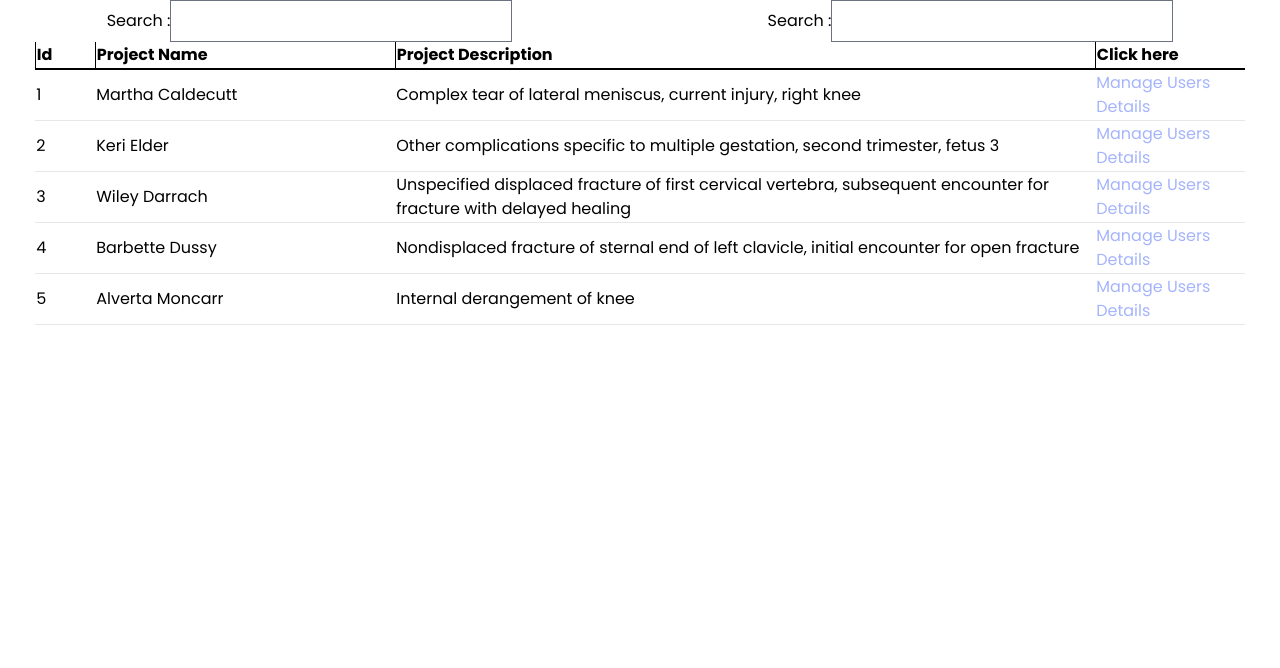
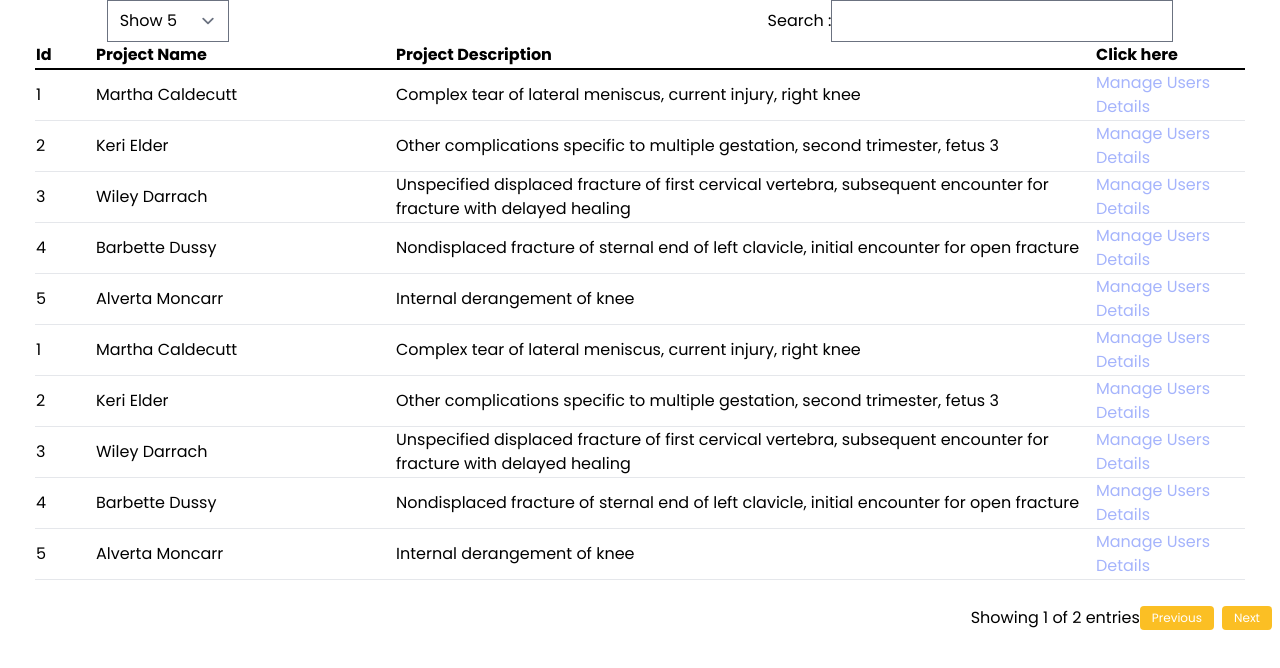
Before and after one commit to blooming-volcanoes/grab-bug-client, a Next.js app: page /dashboard/projectDescription in a window 1280 px wide. Shown: the top 668 px of the page. Built offline with nearby package versions, Linux system fonts and the light colour scheme; what tw-elements would draw is missing.

Commit message:
sorting, searching, pagination, entries functionality done

```diff
--- a/src/components/Dashboard/ProjectDescription/MOCK_DATA.json
+++ b/src/components/Dashboard/ProjectDescription/MOCK_DATA.json
@@ -1,4 +1,64 @@
 [
+    {
+        "id": 1,
+        "project_name": "Martha Caldecutt",
+        "project_description": "Complex tear of lateral meniscus, current injury, right knee",
+        "event": null
+    },
+    {
+        "id": 2,
+        "project_name": "Keri Elder",
+        "project_description": "Other complications specific to multiple gestation, second trimester, fetus 3",
+        "event": null
+    },
+    {
+        "id": 3,
+        "project_name": "Wiley Darrach",
+        "project_description": "Unspecified displaced fracture of first cervical vertebra, subsequent encounter for fracture with delayed healing",
+        "event": null
+    },
+    {
+        "id": 4,
+        "project_name": "Barbette Dussy",
+        "project_description": "Nondisplaced fracture of sternal end of left clavicle, initial encounter for open fracture",
+        "event": null
+    },
+    {
+        "id": 5,
+        "project_name": "Alverta Moncarr",
+        "project_description": "Internal derangement of knee",
+        "event": null
+    },
+    {
+        "id": 1,
+        "project_name": "Martha Caldecutt",
+        "project_description": "Complex tear of lateral meniscus, current injury, right knee",
+        "event": null
+    },
+    {
+        "id": 2,
+        "project_name": "Keri Elder",
+        "project_description": "Other complications specific to multiple gestation, second trimester, fetus 3",
+        "event": null
+    },
+    {
+        "id": 3,
+        "project_name": "Wiley Darrach",
+        "project_description": "Unspecified displaced fracture of first cervical vertebra, subsequent encounter for fracture with delayed healing",
+        "event": null
+    },
+    {
+        "id": 4,
+        "project_name": "Barbette Dussy",
+        "project_description": "Nondisplaced fracture of sternal end of left clavicle, initial encounter for open fracture",
+        "event": null
+    },
+    {
+        "id": 5,
+        "project_name": "Alverta Moncarr",
+        "project_description": "Internal derangement of knee",
+        "event": null
+    },
     {
         "id": 1,
         "project_name": "Martha Caldecutt",
--- a/src/components/Dashboard/ProjectDescription/ProjectDescriptionTable.js
+++ b/src/components/Dashboard/ProjectDescription/ProjectDescriptionTable.js
@@ -4,7 +4,7 @@
 /* eslint-disable react/jsx-props-no-spreading */
 import Link from "next/link";
 import React, { useMemo } from "react";
-import { useGlobalFilter, useSortBy, useTable } from "react-table";
+import { useGlobalFilter, usePagination, useSortBy, useTable } from "react-table";
 import COLUMNS from "./column";
 import GlobalFilter from "./GlobalFilter";
 import MOCK_DATA from "./MOCK_DATA.json";
@@ -18,23 +18,38 @@ function ProjectDescriptionTable() {
         getTableBodyProps,
         headerGroups,
         footerGroups,
-        rows,
+
+        page,
+        nextPage,
+        previousPage,
         prepareRow,
         state, // From useGlobalFilter
-        setGlobalFilter, // From useGlobalFilter
+        setGlobalFilter, // From useGlobalFilter,
+        canNextPage,
+        canPreviousPage,
+        pageOptions,
+        setPageSize,
     } = useTable(
         {
             columns,
             data,
         },
         useGlobalFilter,
-        useSortBy
+        useSortBy,
+        usePagination
     );
-    const { globalFilter } = state;
+    const { globalFilter, pageIndex, pageSizes } = state;
+    console.log(pageIndex + 1, pageOptions.length);
     return (
         <>
             <div className="mx-auto flex w-5/6 justify-between">
-                <GlobalFilter filter={globalFilter} setFilter={setGlobalFilter} />
+                <select value={pageSizes} onChange={(e) => setPageSize(Number(e.target.value))}>
+                    {[5, 10, 25, 50].map((pageSize) => (
+                        <option key={pageSize} value={pageSize}>
+                            Show {pageSize}
+                        </option>
+                    ))}
+                </select>
                 <GlobalFilter filter={globalFilter} setFilter={setGlobalFilter} />
             </div>
 
@@ -44,7 +59,7 @@ function ProjectDescriptionTable() {
                         <tr {...headerGroup.getHeaderGroupProps()}>
                             {headerGroup.headers.map((column) => (
                                 <th
-                                    className="border-b-2 border-l border-solid border-black text-left"
+                                    className="border-b-2  border-solid border-black text-left"
                                     {...column.getHeaderProps(
                                         //
                                         column.getSortByToggleProps({
@@ -69,7 +84,7 @@ function ProjectDescriptionTable() {
                     ))}
                 </thead>
                 <tbody {...getTableBodyProps()}>
-                    {rows.map((row) => {
+                    {page.map((row) => {
                         prepareRow(row);
                         return (
                             <tr {...row.getRowProps()}>
@@ -113,6 +128,33 @@ function ProjectDescriptionTable() {
                     ))}
                 </tfoot>
             </table>
+            <div className="flex justify-end">
+                <span className="text-black">
+                    Showing {pageIndex + 1} of {pageOptions.length} entries
+                </span>
+                <button
+                    className={`${
+                        !canPreviousPage ? "bg-amber-200/100" : ""
+                    }  mr-2  rounded   bg-amber-400/100 py-1 px-1 text-xs text-white lg:px-3`}
+                    type="button"
+                    onClick={() => previousPage()}
+                    disabled={!canPreviousPage}
+                >
+                    {" "}
+                    Previous{" "}
+                </button>
+                <button
+                    className={`${
+                        !canNextPage ? "bg-amber-200/100" : ""
+                    }  mr-2  rounded   bg-amber-400/100 py-1 px-1 text-xs text-white lg:px-3`}
+                    type="button"
+                    onClick={() => nextPage()}
+                    disabled={!canNextPage}
+                >
+                    {" "}
+                    Next
+                </button>
+            </div>
         </>
     );
 }
```
